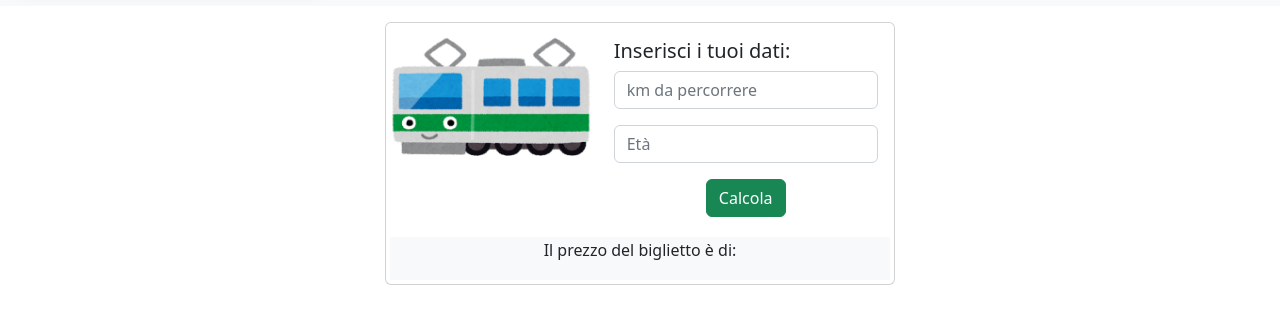
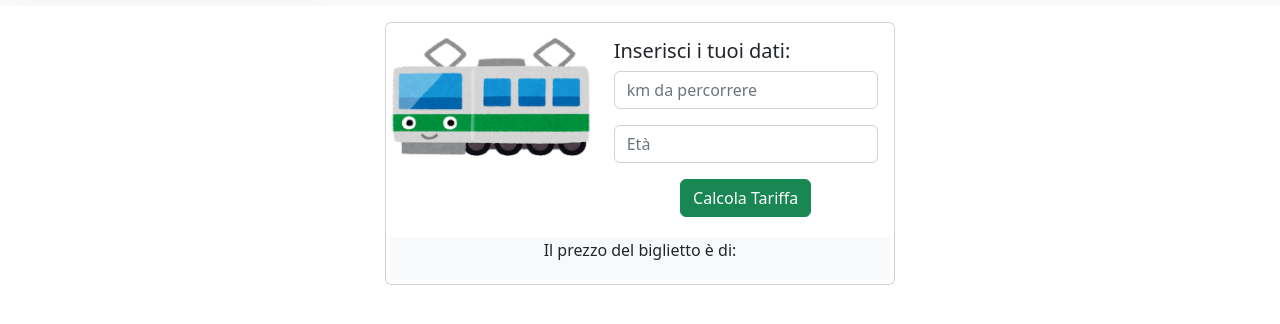
Before and after one commit to DOITA07-Ericchi/js-biglietto-treno, a plain HTML site: page index.html in a window 1280 px wide. Shown: the part 76-400 px from the top of the page. Drawn offline with nearby package versions, Linux system fonts and the light colour scheme.

Commit message:
Fix dell'ultimo minuto (letteralmente)

```diff
--- a/index.html
+++ b/index.html
@@ -40,7 +40,7 @@
                   <input id="sai" class="form-control gy-3" type="number" placeholder="Età" aria-label="default input">
                   </div>
                   <div class="col-12 text-center">
-                    <button onclick="chiketto()" type="button" class="btn btn-success">Calcola</button>
+                    <button onclick="chiketto()" type="button" class="btn btn-success">Calcola Tariffa</button>
                   </div>
                 </form>
               </div>
```
